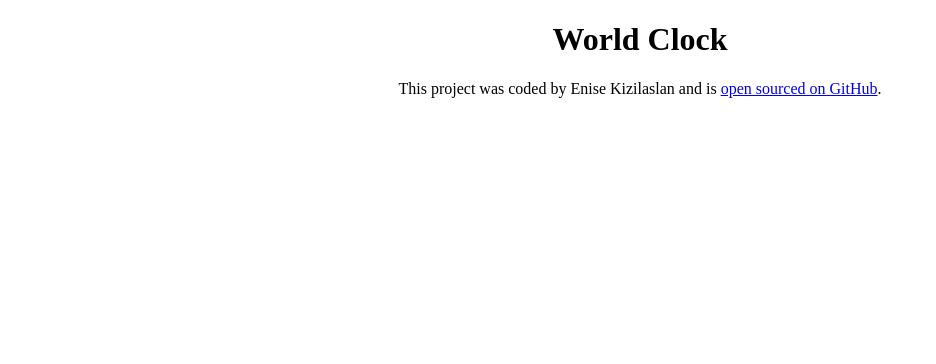
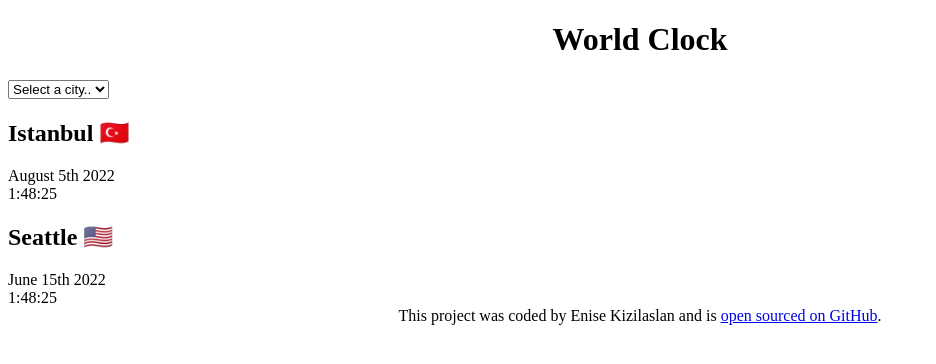
Before and after one commit to EniseK/world-clock, a plain HTML site: page index.html in a window 1280 px wide. Shown: the whole page, without its empty margins (0-936 px from the left). Drawn offline with Linux system fonts and the light colour scheme.

Commit message:
Added the basic HTML structure

```diff
--- a/index.html
+++ b/index.html
@@ -8,8 +8,28 @@
 		<link rel="stylesheet" href="style.css" />
 	</head>
 	<body>
-		<h1>World Clock</h1>
+		<div class="container">
+			<h1>World Clock</h1>
+			<select>
+				<option value="">Select a city..</option>
+				<option value="">Istanbul</option>
+				<option value="">Seattle</option>
+				<option value="">Brussels</option>
+				<option value="">Cologne</option>
+			</select>
 
+			<div class="city">
+				<h2>Istanbul 🇹🇷</h2>
+				<div class="date">August 5th 2022</div>
+				<div class="time">1:48:25</div>
+			</div>
+
+			<div class="city">
+				<h2>Seattle 🇺🇸</h2>
+				<div class="date">June 15th 2022</div>
+				<div class="time">1:48:25</div>
+			</div>
+		</div>
 		<footer>
 			This project was coded by Enise Kizilaslan and is
 			<a href="https://github.com/EniseK/world-clock" target="_blank">
```
